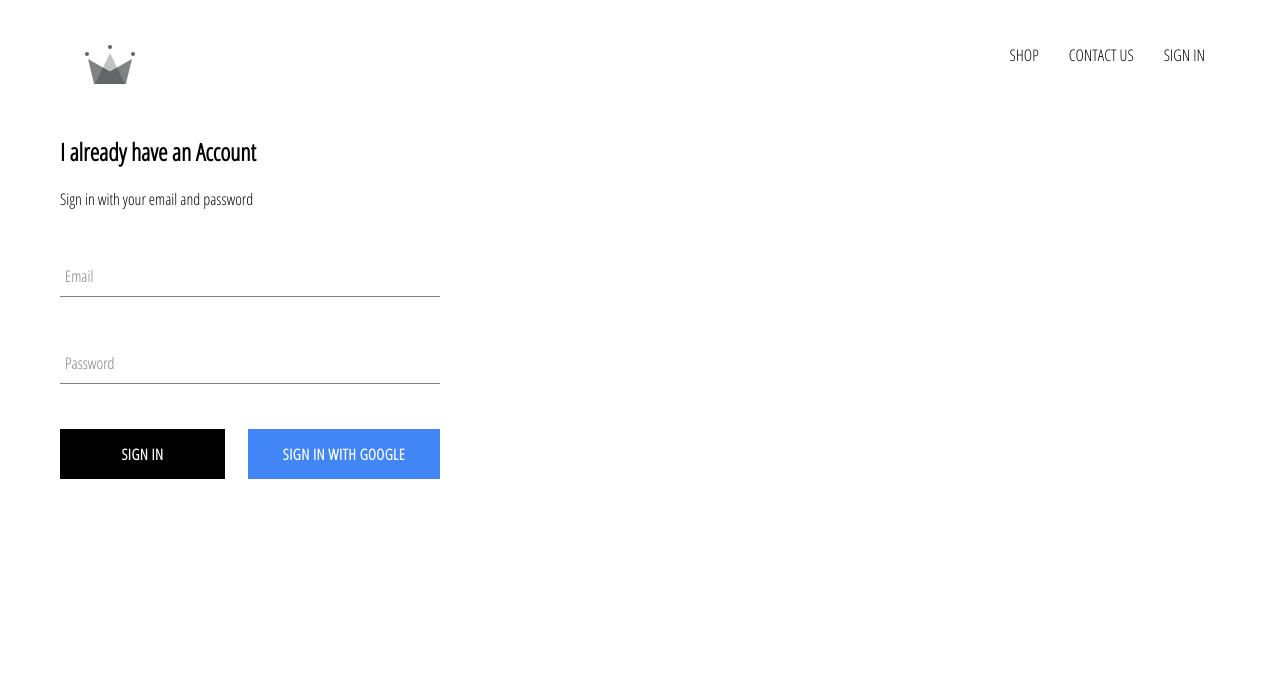
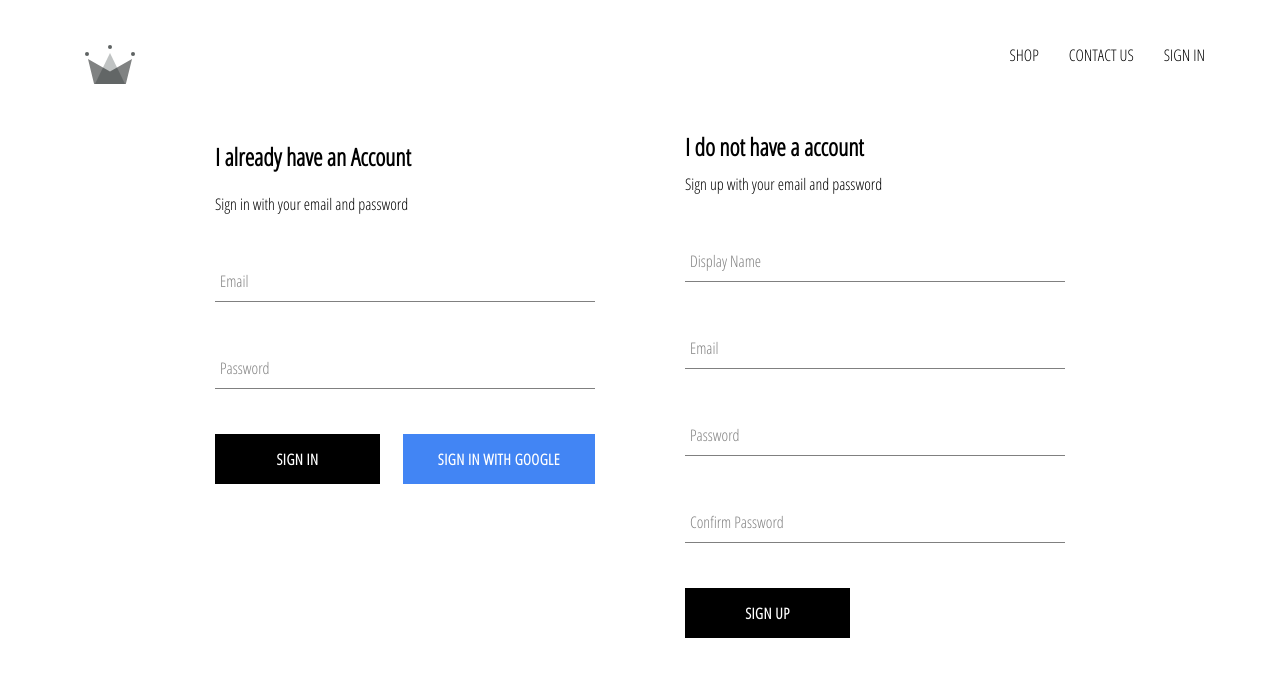
Before and after one commit to xprtcenter/crwn-clothing, a React (Create React App) app: page /signin in a window 1280 px wide. Shown: the top 676 px of the page. Built offline with nearby package versions, Linux system fonts and the light colour scheme; no server answers.

Commit message:
Sign in and Sign out Finish

```diff
--- a/src/App.js
+++ b/src/App.js
@@ -6,7 +6,7 @@
 import ShopPage from "./pages/shop/shop.component";
 import SignInAndSignUpPage from "./pages/sign-in-and-sign-up/sign-in-and-sign-up.component";
 import Header from "./component/header/header.component";
-import { auth } from "./firebase/firebase.utils";
+import { auth, createUserProfileDocument } from "./firebase/firebase.utils";
 
 class App extends Component {
 	constructor() {
@@ -20,10 +20,20 @@
 	unsubscriveFromAuth = null;
 
 	componentDidMount() {
-		this.unsubscriveFromAuth = auth.onAuthStateChanged((user) => {
-			this.setState({ currentUser: user });
+		this.unsubscriveFromAuth = auth.onAuthStateChanged(async (userAuth) => {
+			if (userAuth) {
+				const userRef = await createUserProfileDocument(userAuth);
 
-			console.log(user);
+				userRef.onSnapshot((snapShot) => {
+					this.setState({
+						currentUser: {
+							id: snapShot.id,
+							...snapShot.data(),
+						},
+					});
+				});
+			}
+			this.setState({ currentUser: userAuth });
 		});
 	}
 
--- a/src/component/sign-in/sign-in.component.jsx
+++ b/src/component/sign-in/sign-in.component.jsx
@@ -1,7 +1,7 @@
 import React from "react";
 import FormInput from "../../component/form-input/form-input.component";
 import CustomButton from "../../component/custom-button/custom-button.component";
-import { signInWithGoogle } from "../../firebase/firebase.utils";
+import { auth, signInWithGoogle } from "../../firebase/firebase.utils";
 
 import "./sign-in.styles.scss";
 
@@ -15,10 +15,16 @@
 		};
 	}
 
-	handleSubmit = (event) => {
+	handleSubmit = async (event) => {
 		event.preventDefault();
+		const { email, password } = this.state;
 
-		this.setState({ email: "", password: "" });
+		try {
+			await auth.signInWithEmailAndPassword(email, password);
+			this.setState({ email: "", password: "" });
+		} catch (error) {
+			console.log(error);
+		}
 	};
 
 	handleChange = (event) => {
--- /dev/null
+++ b/src/component/sign-up/sign-up.component.jsx
@@ -0,0 +1,105 @@
+import React from "react";
+import FormInput from "../form-input/form-input.component";
+import CustomButton from "../custom-button/custom-button.component";
+import { auth, createUserProfileDocument } from "../../firebase/firebase.utils";
+import "./sign-up.styles.scss";
+
+class SignUp extends React.Component {
+	constructor() {
+		super();
+
+		this.state = {
+			displayName: "",
+			email: "",
+			password: "",
+			confirmPassword: "",
+		};
+	}
+
+	handleSubmit = async (event) => {
+		event.preventDefault();
+
+		const { displayName, email, password, confirmPassword } = this.state;
+
+		if (password !== confirmPassword) {
+			alert("password dosn't match");
+			return;
+		}
+
+		try {
+			const { user } = await auth.createUserWithEmailAndPassword(
+				email,
+				password,
+			);
+
+			await createUserProfileDocument(user, { displayName });
+
+			this.setState({
+				displayName: "",
+				email: "",
+				password: "",
+				confirmPassword: "",
+			});
+		} catch (error) {
+			console.error(error);
+		}
+	};
+
+	handleChange = (event) => {
+		const { name, value } = event.target;
+
+		this.setState({ [name]: value });
+	};
+
+	render() {
+		const { displayName, email, password, confirmPassword } = this.state;
+
+		return (
+			<div className="sign-up">
+				<h2 className="title">I do not have a account</h2>
+				<span>Sign up with your email and password</span>
+
+				<form className="sign-up-form" onSubmit={this.handleSubmit}>
+					<FormInput
+						type="text"
+						name="displayName"
+						value={displayName}
+						onChange={this.handleChange}
+						label="Display Name"
+						required
+					/>
+
+					<FormInput
+						type="email"
+						name="email"
+						value={email}
+						onChange={this.handleChange}
+						label="Email"
+						required
+					/>
+
+					<FormInput
+						type="password"
+						name="password"
+						value={password}
+						onChange={this.handleChange}
+						label="Password"
+						required
+					/>
+
+					<FormInput
+						type="password"
+						name="confirmPassword"
+						value={confirmPassword}
+						onChange={this.handleChange}
+						label="Confirm Password"
+						required
+					/>
+
+					<CustomButton type="submit">SIGN UP</CustomButton>
+				</form>
+			</div>
+		);
+	}
+}
+export default SignUp;
--- /dev/null
+++ b/src/component/sign-up/sign-up.styles.scss
@@ -0,0 +1,9 @@
+.sign-up {
+	display: flex;
+	flex-direction: column;
+	width: 380px;
+
+	.title {
+		margin: 10px 0;
+	}
+}
--- a/src/firebase/firebase.utils.js
+++ b/src/firebase/firebase.utils.js
@@ -12,6 +12,32 @@
 	measurementId: "G-R76F0D4ST5",
 };
 
+export const createUserProfileDocument = async (userAuth, additionalData) => {
+	if (!userAuth) return;
+
+	const userRef = firestore.doc(`users/${userAuth.uid}`);
+
+	const snapShot = await userRef.get();
+
+	if (!snapShot.exists) {
+		const { displayName, email } = userAuth;
+		const createdAt = new Date();
+
+		try {
+			await userRef.set({
+				displayName,
+				email,
+				createdAt,
+				...additionalData,
+			});
+		} catch (error) {
+			console.log("error creting user", error.message);
+		}
+	}
+
+	return userRef;
+};
+
 firebase.initializeApp(config);
 
 export const auth = firebase.auth();
--- a/src/pages/sign-in-and-sign-up/sign-in-and-sign-up.component.jsx
+++ b/src/pages/sign-in-and-sign-up/sign-in-and-sign-up.component.jsx
@@ -1,7 +1,12 @@
 import React from "react";
 import SignIn from "../../component/sign-in/sign-in.component";
+import SignUp from "../../component/sign-up/sign-up.component";
 import "./sign-in-and-sign-up.styles.scss";
 
-const SignInAndSignUpPage = () => <SignIn className="sign-in-and-sign-up" />;
-
+const SignInAndSignUpPage = () => (
+	<div className="sign-in-and-sign-up">
+		<SignIn />
+		<SignUp />
+	</div>
+);
 export default SignInAndSignUpPage;
--- a/src/pages/sign-in-and-sign-up/sign-in-and-sign-up.styles.scss
+++ b/src/pages/sign-in-and-sign-up/sign-in-and-sign-up.styles.scss
@@ -0,0 +1,8 @@
+.sign-in-and-sign-up {
+	width: 850px;
+	display: flex;
+
+	justify-content: space-between;
+
+	margin: 30px auto;
+}
```
